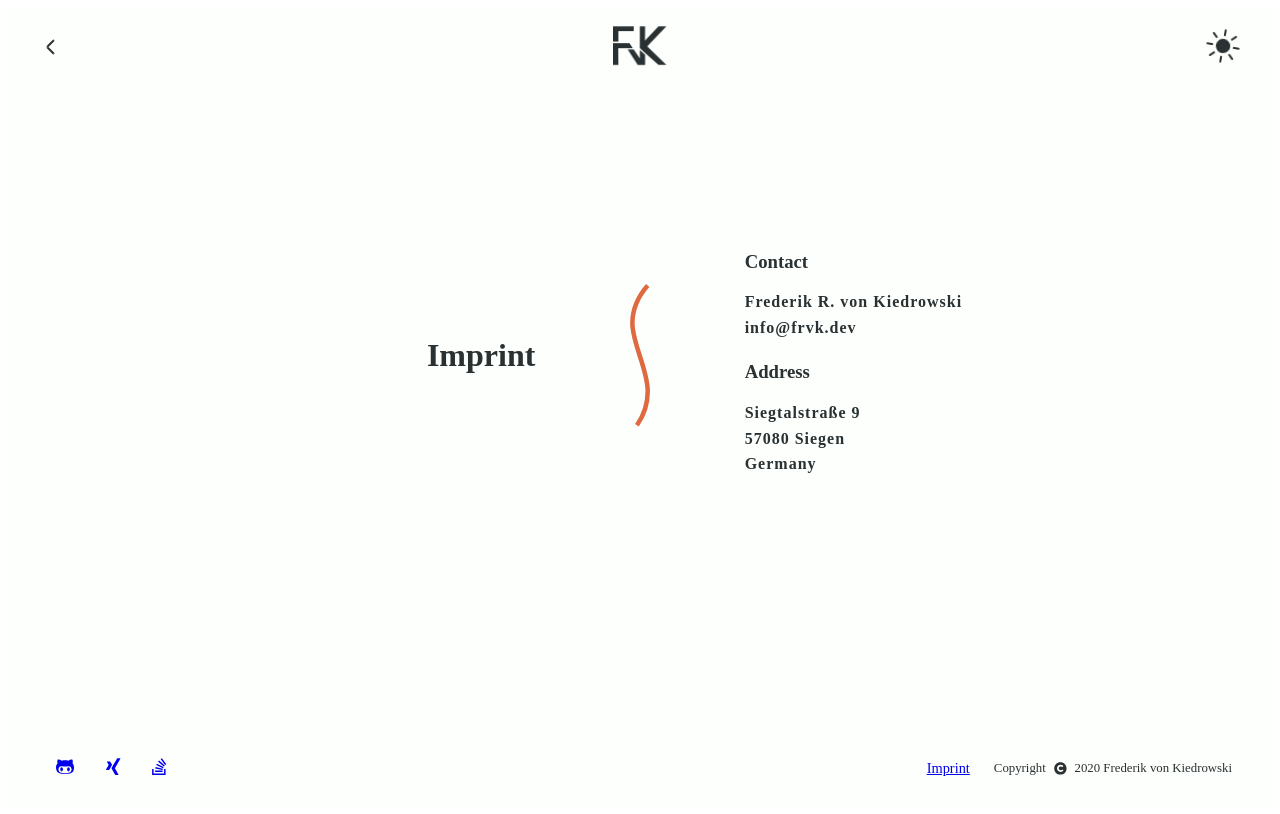
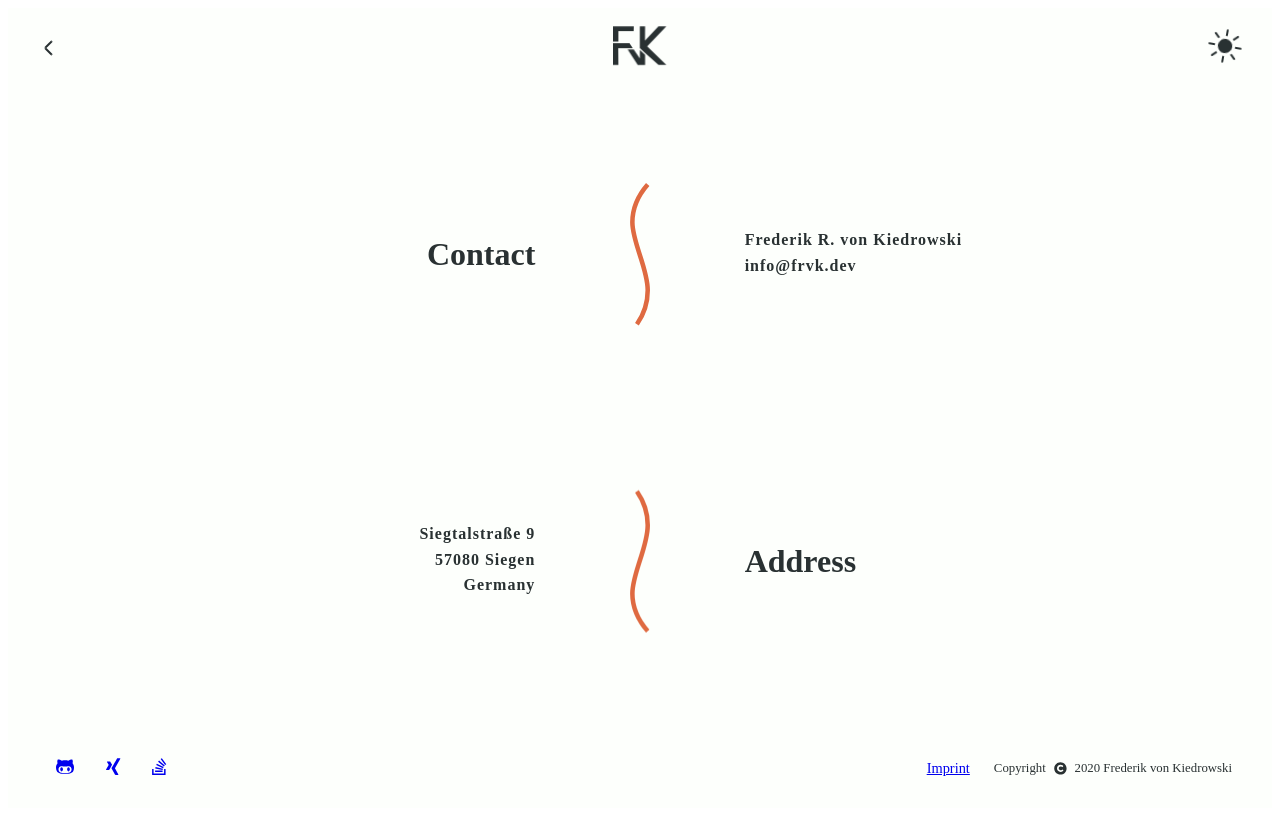
Before and after one commit to Napster2709/portfolio, a React app: page /imprint in a window 1280 px wide. Built offline with nearby package versions, Linux system fonts and the light colour scheme.

Commit message:
feat: imprint style changes / header layout changes

```diff
--- a/src/components/header/Header.tsx
+++ b/src/components/header/Header.tsx
@@ -1,9 +1,8 @@
-import React, { useContext } from 'react';
-import { MainContext, steps } from 'utils';
+import React from 'react';
 import { Logo } from '../logo';
 import styles from './styles.scss';
 import cn from 'classnames';
-import { BackArrow, ColorThemeToggle } from 'components';
+import { BackArrow, ColorThemeToggle, Grid } from 'components';
 import { Link } from 'react-router-dom';
 
 interface HeaderProps {
@@ -12,29 +11,28 @@ interface HeaderProps {
 }
 
 const Header = ({ logo, back }: HeaderProps): React.ReactElement => {
-  const context = useContext(MainContext);
   return (
-    context.currentStep != steps.welcome && (
-      <div className={cn(styles.header, styles.fadeIn)}>
-        <div className={styles.content}>
+    <>
       {back && (
         <div className={styles.back}>
           <BackArrow to={back} />
         </div>
       )}
+      <div className={cn(styles.header, styles.fadeIn)}>
+        <Grid className={styles.content}>
           {logo && (
-            <div>
+            <Grid.Column centered>
               <Link to="/">
                 <Logo className={styles.logo} />
               </Link>
+            </Grid.Column>
+          )}
+        </Grid>
       </div>
-          )}
       <div className={styles.toggle}>
         <ColorThemeToggle />
       </div>
-        </div>
-      </div>
-    )
+    </>
   );
 };
 
--- a/src/components/header/styles.scss
+++ b/src/components/header/styles.scss
@@ -6,33 +6,30 @@
   align-items: center;
   justify-content: center;
 
-  @media all and (min-width: $mobile) {
-    position: fixed;
-    left: 2rem;
-    right: 2rem;
-    height: 5rem;
-  }
+  // @media all and (min-width: $mobile) {
+  //   position: fixed;
+  //   left: 2rem;
+  //   right: 2rem;
+  //   height: 5rem;
+  // }
 }
 
-.content {
-  width: 100%;
-  display: flex;
-  align-items: center;
-  justify-content: space-between;
-
 .toggle {
-    width: 50px;
+  grid-area: toggle;
   display: flex;
   align-items: center;
   justify-content: center;
 }
 
 .back {
-    width: 50px;
+  grid-area: back;
   display: flex;
   align-items: center;
   justify-content: center;
 }
+
+.content {
+  width: 100%;
 }
 
 .logo {
--- a/src/pages/imprint/imprint.tsx
+++ b/src/pages/imprint/imprint.tsx
@@ -8,26 +8,56 @@ const Imprint = (): React.ReactElement => {
     <>
       <Header logo back="/" />
       <div className={styles.main}>
-        <Section marginTop="12%">
+        <Section marginTop="5rem" marginBottom="5rem">
           <Grid fluid>
-            <Grid.Column centered cols={5} className={styles.content}>
-              <h1 className={cn(styles.title, styles.slideLeft)}>Imprint</h1>
+            <Grid.Column
+              centered
+              cols={5}
+              className={cn(styles.title, styles.slideLeft)}
+            >
+              <div className={styles.content}>
+                <h1>Contact</h1>
+              </div>
             </Grid.Column>
             <Grid.Column centered cols={2}>
               <Line svg className={styles.line} />
             </Grid.Column>
             <Grid.Column
               cols={5}
-              className={cn(styles.content, styles.slideRight)}
+              centered
+              className={cn(styles.text, styles.slideRight)}
             >
-              <div className={styles.text}>
-                <h3>Contact</h3>
+              <div className={styles.content}>
                 <PrivatText type="name" />
                 <PrivatText type="email" />
-                <h3>Address</h3>
+              </div>
+            </Grid.Column>
+          </Grid>
+        </Section>
+
+        <Section marginTop="5rem" marginBottom="5rem">
+          <Grid fluid className={styles.address}>
+            <Grid.Column
+              cols={5}
+              centered
+              className={cn(styles.title, styles.slideLeft)}
+            >
+              <div className={styles.content}>
                 <PrivatText type="street" />
                 <PrivatText type="city" />
                 <PrivatText type="land" />
+              </div>
+            </Grid.Column>
+            <Grid.Column centered cols={2}>
+              <Line svg className={styles.line2} />
+            </Grid.Column>
+            <Grid.Column
+              cols={5}
+              centered
+              className={cn(styles.text, styles.slideRight)}
+            >
+              <div className={styles.content}>
+                <h1>Address</h1>
               </div>
             </Grid.Column>
           </Grid>
--- a/src/pages/imprint/styles.scss
+++ b/src/pages/imprint/styles.scss
@@ -2,6 +2,15 @@
 
 .content {
   width: 100%;
+  display: flex;
+  justify-content: center;
+  flex-direction: column;
+}
+
+.main {
+  display: flex;
+  justify-content: center;
+  flex-direction: column;
 }
 
 .title {
@@ -17,8 +26,16 @@
   width: 100%;
   text-align: center;
 
+  hr {
+    margin: 0.5rem auto;
+  }
+
   @media all and (min-width: $mobile) {
     text-align: left;
+
+    hr {
+      margin: 0.5rem 0;
+    }
   }
 }
 
@@ -36,6 +53,28 @@
   }
 }
 
+.line2 {
+  margin: 0 2rem;
+  transform: rotateY(180deg) rotateZ(180deg);
+
+  path {
+    stroke-dasharray: 320;
+    stroke-dashoffset: 320;
+    animation: draw 2s cubic-bezier(0.38, 0.1, 0, 1.01) forwards;
+  }
+
+  @media all and (max-width: $mobile) {
+    transform: rotateZ(-90deg);
+  }
+}
+
+@media all and (max-width: $mobile) {
+  .address {
+    display: flex;
+    flex-direction: column-reverse;
+  }
+}
+
 @media all and (min-width: $mobile) {
   .content {
     grid-auto-flow: column;
--- a/src/theme/app.scss
+++ b/src/theme/app.scss
@@ -3,12 +3,12 @@
 .app {
   display: grid;
   position: relative;
-  grid-template-columns: 1fr minmax(auto, 1920px) 1fr;
+  grid-template-columns: 30px minmax(auto, 1920px) 30px;
   grid-template-rows: 5rem auto 5rem;
   grid-template-areas:
-    'header header header'
+    'back header toggle'
     'main main main'
-    'fl footer fr';
+    'footer footer footer';
   min-height: 100vh;
   color: $white;
   background-color: $dark;
```
Also changed, not shown: src/theme/global.scss (+10 -0 lines). Lines whose indentation alone changed are shown as unchanged.
